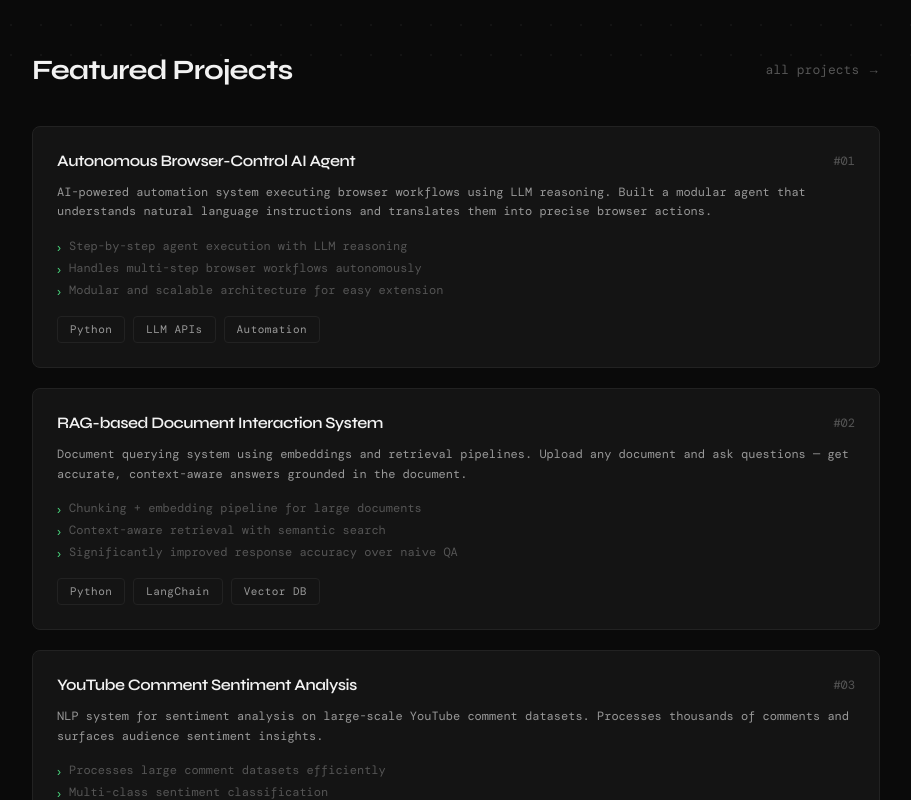
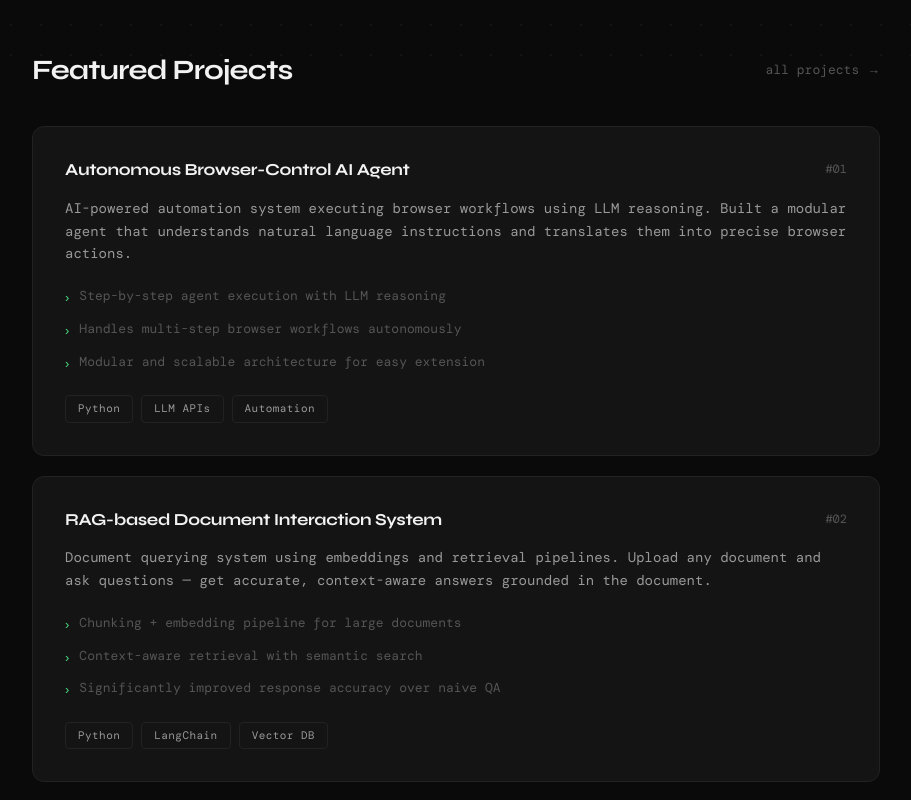
Before and after one commit to Anupthor007/anvp, a Next.js app: page / in a window 1280 px wide. Shown: the part 740-1540 px from the top of the page, without its empty margins (184-1095 px from the left). Built offline with nearby package versions, Linux system fonts and the light colour scheme; a web font is replaced by a local one.

Commit message:
Updated Project Information

```diff
--- a/components/ProjectCard.tsx
+++ b/components/ProjectCard.tsx
@@ -8,58 +8,56 @@ interface ProjectCardProps {
 export default function ProjectCard({ project, index = 0 }: ProjectCardProps) {
   return (
     <div
-      className="group p-6 rounded-lg border transition-all duration-300"
+      className="card-hover p-6 md:p-8 rounded-xl border"
       style={{
         backgroundColor: "var(--bg-card)",
         borderColor: "var(--border)",
       }}
     >
-      {/* Header */}
-      <div className="flex items-start justify-between mb-3">
+      <div className="flex items-start justify-between mb-4">
         <h3
-          className="font-display font-semibold text-base leading-tight"
-          style={{ color: "var(--text-primary)" }}
+          style={{
+            fontFamily: "var(--syne)",
+            fontWeight: 700,
+            fontSize: "1.05rem",
+            letterSpacing: "-0.02em",
+            color: "var(--text-primary)",
+            lineHeight: 1.3,
+          }}
         >
           {project.name}
         </h3>
         <span
-          className="text-xs ml-4 mt-0.5 shrink-0"
-          style={{ color: "var(--text-muted)" }}
+          className="shrink-0 ml-4 text-xs mt-0.5"
+          style={{ color: "var(--text-muted)", fontFamily: "var(--font-mono)" }}
         >
           #{String(index + 1).padStart(2, "0")}
         </span>
       </div>
 
-      {/* Description */}
       <p
-        className="text-xs leading-relaxed mb-4"
-        style={{ color: "var(--text-secondary)" }}
+        className="mb-5 leading-relaxed"
+        style={{ color: "var(--text-secondary)", fontSize: "14px" }}
       >
         {project.description}
       </p>
 
-      {/* Highlights */}
-      <ul className="mb-4 space-y-1">
+      <ul className="mb-5 space-y-2">
         {project.highlights.map((h, i) => (
           <li
             key={i}
-            className="text-xs flex items-start gap-2"
-            style={{ color: "var(--text-muted)" }}
+            className="flex items-start gap-2.5"
+            style={{ color: "var(--text-muted)", fontSize: "13px" }}
           >
-            <span style={{ color: "var(--green)" }} className="mt-0.5 shrink-0">
-              ›
-            </span>
+            <span style={{ color: "var(--green)", marginTop: "2px", flexShrink: 0 }}>›</span>
             {h}
           </li>
         ))}
       </ul>
 
-      {/* Tech stack */}
-      <div className="flex flex-wrap gap-2 mt-auto">
+      <div className="flex flex-wrap gap-2">
         {project.tech_stack.map((tech) => (
-          <span key={tech} className="tag">
-            {tech}
-          </span>
+          <span key={tech} className="tag">{tech}</span>
         ))}
       </div>
     </div>
```
